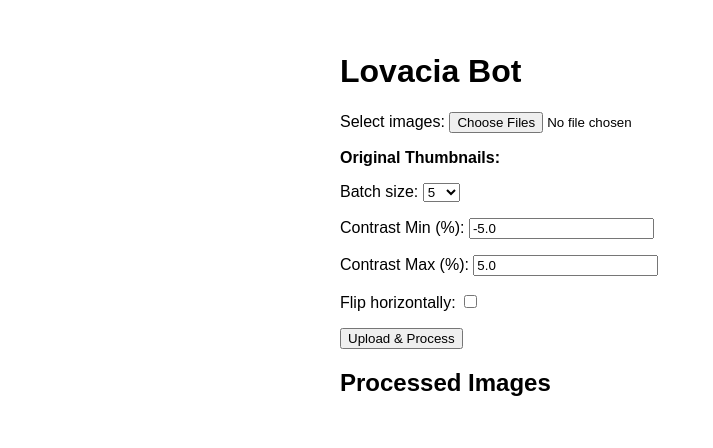
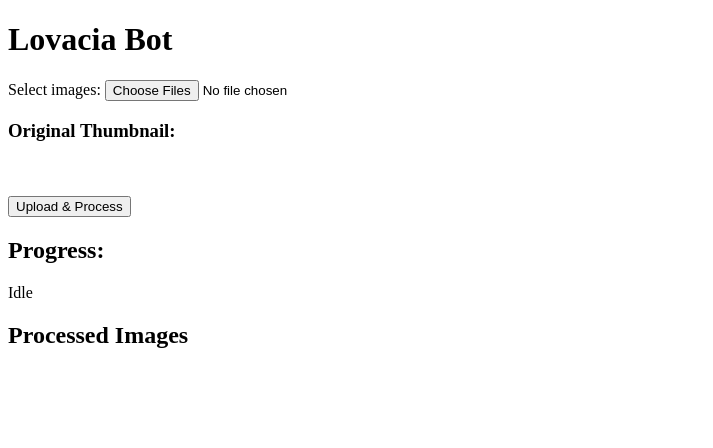
Before and after one commit to BrandonM01/lovacia-live, a FastAPI app: page / in a window 1280 px wide. Shown: the top 448 px of the page, without its empty margins (0-713 px from the left). Run offline with FastAPI, Linux system fonts and the light colour scheme; some libraries are stand-ins or nearby versions.

Commit message:
Update index.html

```diff
--- a/templates/index.html
+++ b/templates/index.html
@@ -1,132 +1,111 @@
 <!DOCTYPE html>
-<html lang="en">
+<html>
 <head>
-  <meta charset="UTF-8">
   <title>Lovacia Bot</title>
-  <style>
-    body { max-width:600px; margin:auto; font-family:sans-serif; padding:2rem }
-    label { display:block; margin:1rem 0 }
-    #origPreview img, #imagePreview img { max-width:100px; margin:.25rem; border:1px solid #ccc }
-    #batchDownload { display:block; margin:1rem 0 }
-    #cancelBtn { margin-left:1rem; }
-  </style>
 </head>
 <body>
   <h1>Lovacia Bot</h1>
 
-  <form id="uploadForm" enctype="multipart/form-data">
-    <label>
-      Select images:
-      <input type="file" id="fileInput" name="files" multiple required>
-    </label>
-    <div id="origPreview"><strong>Original Thumbnails:</strong></div>
+  <label>
+    Select images:
+    <input id="fileInput" type="file" name="files" multiple>
+  </label>
+  <br>
 
-    <label>
-      Batch size:
-      <select name="count">
-        <option value="5">5</option>
-        <option value="10">10</option>
-        <option value="25">25</option>
-        <option value="50">50</option>
-      </select>
-    </label>
+  <!-- thumbnail of the *first* image while processing -->
+  <h3>Original Thumbnail:</h3>
+  <img id="origThumb" src="" width="200" style="display:none;" />
 
-    <label>
-      Contrast Min (%):
-      <input type="number" name="contrast_min" value="-5.0" step="0.1">
-    </label>
-    <label>
-      Contrast Max (%):
-      <input type="number" name="contrast_max" value="5.0" step="0.1">
-    </label>
-    <label>
-      Flip horizontally:
-      <input type="checkbox" name="flip">
-    </label>
+  <br><br>
+  <button id="uploadBtn">Upload & Process</button>
+  <button id="cancelBtn" style="display:none;">Cancel</button>
 
-    <button type="submit" id="uploadBtn">Upload & Process</button>
-    <button type="button" id="cancelBtn" style="display:none;">Cancel</button>
-  </form>
+  <h2>Progress:</h2>
+  <div id="progress">Idle</div>
 
-  <div id="preview">
-    <h2>Processed Images</h2>
-    <div id="imagePreview"></div>
-    <a id="batchDownload" href="#" download style="display:none">Download All Variations</a>
-  </div>
+  <h2>Processed Images</h2>
+  <div id="results"></div>
 
   <script>
-    // Show original thumbnails
-    const fileInput = document.getElementById("fileInput");
-    const origPreview = document.getElementById("origPreview");
-    fileInput.onchange = () => {
-      origPreview.innerHTML = "<strong>Original Thumbnails:</strong>";
-      Array.from(fileInput.files).forEach(file => {
-        const img = document.createElement("img");
-        img.src = URL.createObjectURL(file);
-        origPreview.appendChild(img);
-      });
-    };
+    const fileInput  = document.getElementById('fileInput');
+    const origThumb  = document.getElementById('origThumb');
+    const uploadBtn  = document.getElementById('uploadBtn');
+    const cancelBtn  = document.getElementById('cancelBtn');
+    const progress   = document.getElementById('progress');
+    const results    = document.getElementById('results');
 
-    // AbortController for cancellation
-    let controller;
-    const uploadBtn = document.getElementById("uploadBtn");
-    const cancelBtn = document.getElementById("cancelBtn");
-    const form = document.getElementById("uploadForm");
-    const preview = document.getElementById("imagePreview");
-    const batchLink = document.getElementById("batchDownload");
+    let controller;  // for cancellation
 
-    form.onsubmit = async e => {
-      e.preventDefault();
+    // 1) Show thumbnail on select
+    fileInput.addEventListener('change', () => {
+      const file = fileInput.files[0];
+      if (!file) {
+        origThumb.style.display = 'none';
+        return;
+      }
+      const reader = new FileReader();
+      reader.onload = e => {
+        origThumb.src = e.target.result;
+        origThumb.style.display = 'block';
+      };
+      reader.readAsDataURL(file);
+    });
+
+    // 2) Start upload & processing
+    uploadBtn.addEventListener('click', async () => {
+      if (!fileInput.files.length) return alert('Pick at least one file.');
+
+      // reset UI
+      results.innerHTML = '';
+      progress.textContent = 'Starting…';
+      uploadBtn.disabled = true;
+      cancelBtn.style.display = '';
+
+      // Cancel token
       controller = new AbortController();
 
-      // hide upload, show cancel
-      uploadBtn.style.display = "none";
-      cancelBtn.style.display = "inline";
+      const form = new FormData();
+      for (const f of fileInput.files) form.append('files', f);
 
-      preview.innerHTML = "<p>Processing…</p>";
-      batchLink.style.display = "none";
-
-      const data = new FormData(form);
       try {
-        const res = await fetch("/upload", {
-          method: "POST",
-          body: data,
+        const resp = await fetch('/upload', {
+          method: 'POST',
+          body: form,
           signal: controller.signal
         });
-        const { processed, batch } = await res.json();
+        const data = await resp.json();
 
-        preview.innerHTML = "";
-        processed.forEach(item => {
-          const img = document.createElement("img");
-          img.src = item.image;
-          preview.appendChild(img);
-          const a = document.createElement("a");
-          a.href = item.download_link;
-          a.innerText = "Download";
-          a.target = "_blank";
-          preview.appendChild(a);
-          preview.appendChild(document.createElement("br"));
-        });
-
-        batchLink.href = batch;
-        batchLink.style.display = "block";
-
-      } catch (err) {
-        if (err.name === "AbortError") {
-          preview.innerHTML = "<p>Processing cancelled.</p>";
+        // when done
+        progress.textContent = `Done — ${data.processed.length} images`;
+        for (const img of data.processed) {
+          const a = document.createElement('a');
+          a.href = img.download_link;
+          a.download = '';
+          const i = document.createElement('img');
+          i.src = img.image;
+          i.width = 200;
+          a.appendChild(i);
+          results.appendChild(a);
+        }
+      }
+      catch (err) {
+        if (err.name === 'AbortError') {
+          progress.textContent = 'Cancelled by user';
         } else {
           console.error(err);
-          preview.innerHTML = "<p>Error occurred.</p>";
+          progress.textContent = 'Error!';
         }
-      } finally {
-        uploadBtn.style.display = "inline";
-        cancelBtn.style.display = "none";
       }
-    };
+      finally {
+        uploadBtn.disabled = false;
+        cancelBtn.style.display = 'none';
+      }
+    });
 
-    cancelBtn.onclick = () => {
+    // 3) Cancel button
+    cancelBtn.addEventListener('click', () => {
       if (controller) controller.abort();
-    };
+    });
   </script>
 </body>
 </html>
```
